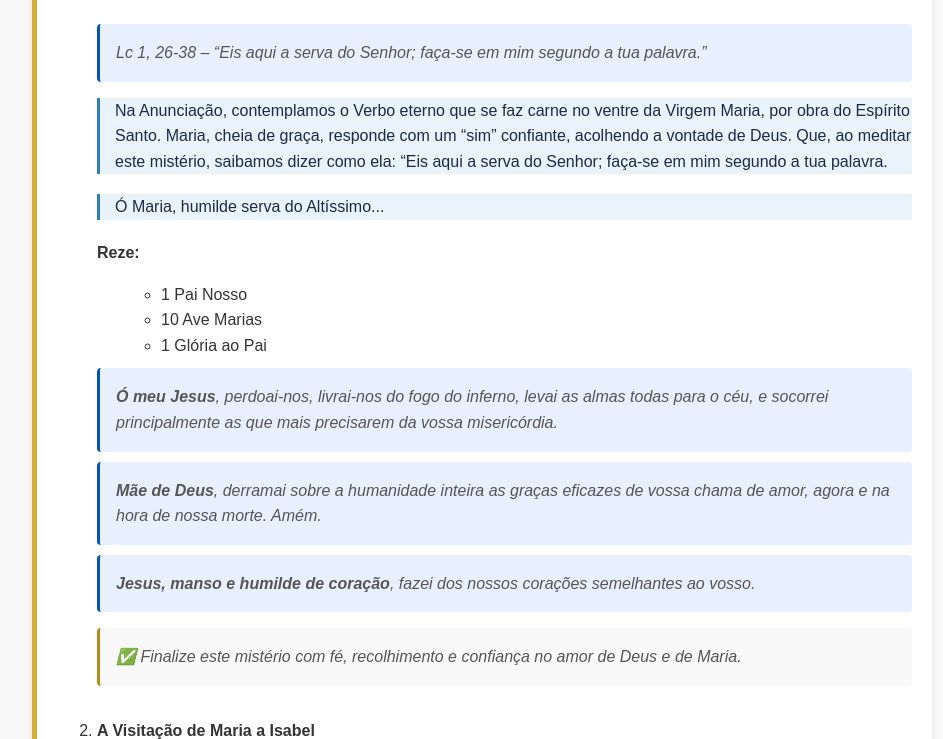
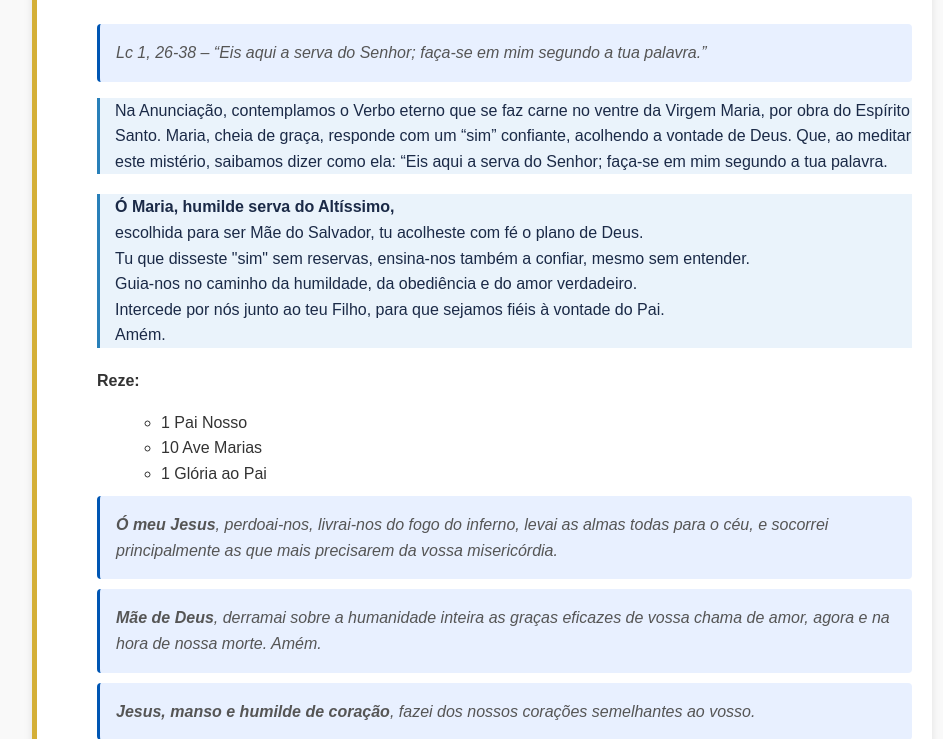
Before and after one commit to alissonsouza1984/confission, a Flask app: page /terco in a window 1280 px wide. Shown: the part 4825-5564 px from the top of the page, without its empty margins (158-1101 px from the left). Run offline with Flask 3, Linux system fonts and the light colour scheme.

Commit message:
add terco.html

```diff
--- a/templates/terco.html
+++ b/templates/terco.html
@@ -294,7 +294,14 @@
         <div class="explicacao">
           <p>Na Anunciação, contemplamos o Verbo eterno que se faz carne no ventre da Virgem Maria, por obra do Espírito Santo. Maria, cheia de graça, responde com um “sim” confiante, acolhendo a vontade de Deus. Que, ao meditar este mistério, saibamos dizer como ela: “Eis aqui a serva do Senhor; faça-se em mim segundo a tua palavra.</p>
         </div>
-        <div class="meditacao">Ó Maria, humilde serva do Altíssimo...</div>
+        <div class="meditacao">
+        <p><strong>Ó Maria, humilde serva do Altíssimo,</strong><br>
+        escolhida para ser Mãe do Salvador, tu acolheste com fé o plano de Deus.<br>
+        Tu que disseste "sim" sem reservas, ensina-nos também a confiar, mesmo sem entender.<br>
+        Guia-nos no caminho da humildade, da obediência e do amor verdadeiro.<br>
+        Intercede por nós junto ao teu Filho, para que sejamos fiéis à vontade do Pai.<br>
+        Amém.</p>
+        </div>
         <p><strong>Reze:</strong></p>
         <ul style="margin-left: 1.5rem;">
           <li>1 Pai Nosso</li>
```
